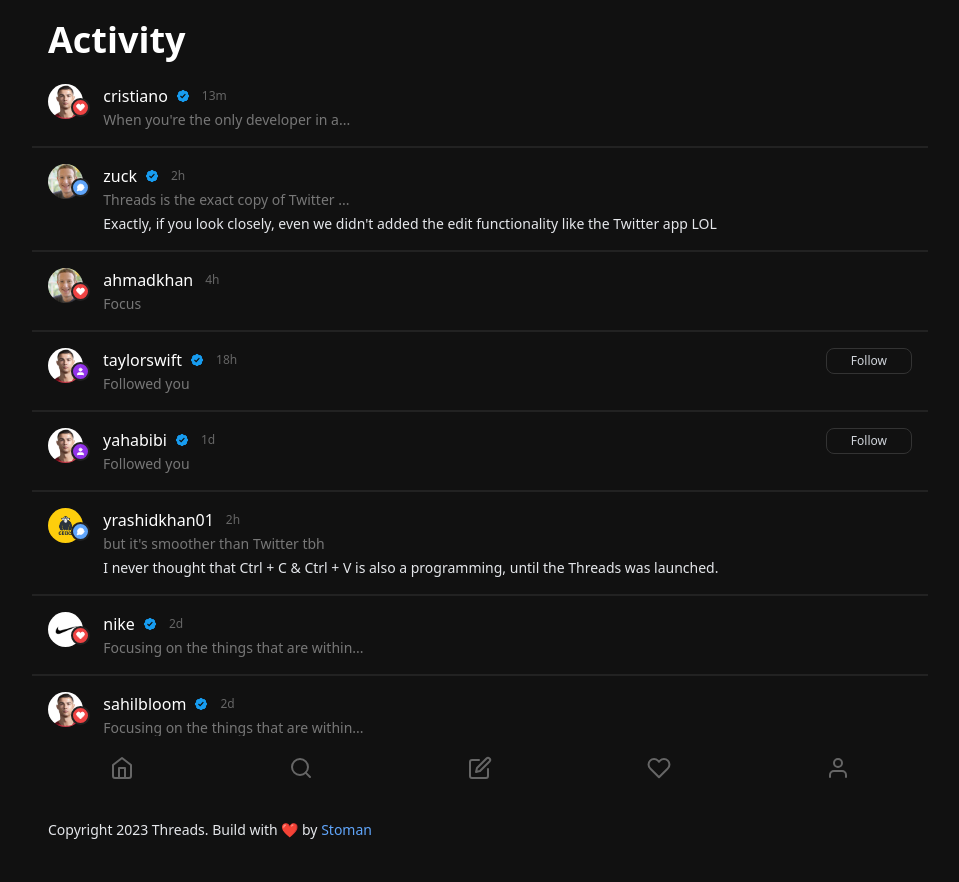
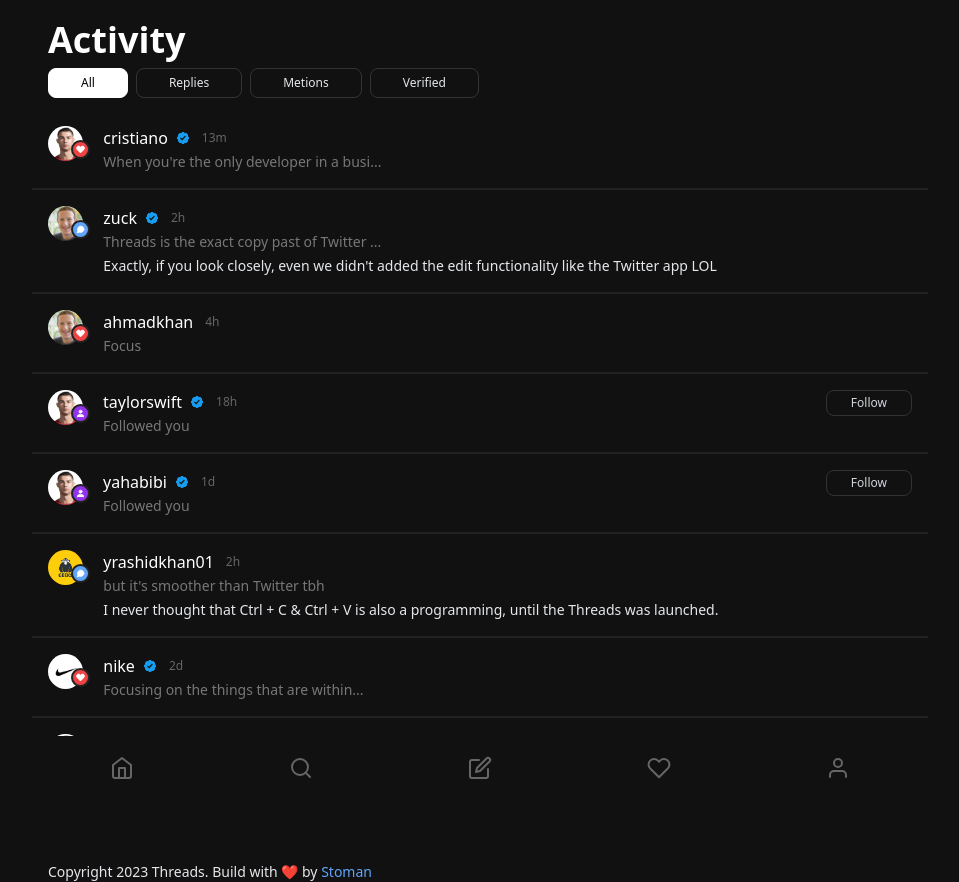
Before and after one commit to realstoman/threads-app-react, a Next.js app: page /activity in a window 1280 px wide. Shown: the whole page, without its empty margins (160-1119 px from the left). Before the commit the page ends 840 px from the top, so only its background shows below. Built offline with nearby package versions, Linux system fonts and the light colour scheme.

Commit message:
Add activity filter buttons

```diff
--- a/app/activity/page.tsx
+++ b/app/activity/page.tsx
@@ -14,9 +14,22 @@
 		<PageWrapper>
 			<div className="pt-5 pb-16 flex flex-col items-center overflow-y-scroll">
 				{/* Header section */}
-				<header className="w-full px-4">
+				<header className="mb-3 px-4 w-full">
 					<h1 className="text-4xl font-semibold mb-2">Activity</h1>
-					<div></div>
+					<div className="flex justify-start gap-2 overflow-x-scroll">
+						<button className="border border-white bg-white text-black text-xs px-8 py-1.5 rounded-lg">
+							All
+						</button>
+						<button className="border border-[#333] bg-transparent text-gray-200 text-xs px-8 py-1.5 rounded-lg">
+							Replies
+						</button>
+						<button className="border border-[#333] bg-transparent text-gray-200 text-xs px-8 py-1.5 rounded-lg">
+							Metions
+						</button>
+						<button className="border border-[#333] bg-transparent text-gray-200 text-xs px-8 py-1.5 rounded-lg">
+							Verified
+						</button>
+					</div>
 				</header>
 
 				{/* Dynamic User Activity */}
@@ -26,7 +39,7 @@
 					username="cristiano"
 					isVerified={true}
 					activityTime="13m"
-					activityContent="When you're the only developer in a..."
+					activityContent="When you're the only developer in a busi..."
 				/>
 
 				<div className="border border-[#222] w-full"></div>
@@ -37,7 +50,7 @@
 					username="zuck"
 					isVerified={true}
 					activityTime="2h"
-					activityContent="Threads is the exact copy of Twitter ..."
+					activityContent="Threads is the exact copy past of Twitter ..."
 					userReply="Exactly, if you look closely, even we didn't added the edit functionality like the Twitter app LOL"
 				/>
 
--- a/app/page.tsx
+++ b/app/page.tsx
@@ -117,7 +117,7 @@
 								</div>
 							</div>
 
-							<div className="">
+							<div>
 								<div className="text-xs mt-1">
 									<p className="text-gray-200">
 										Best fruit shots of 2023.{' '}
```
